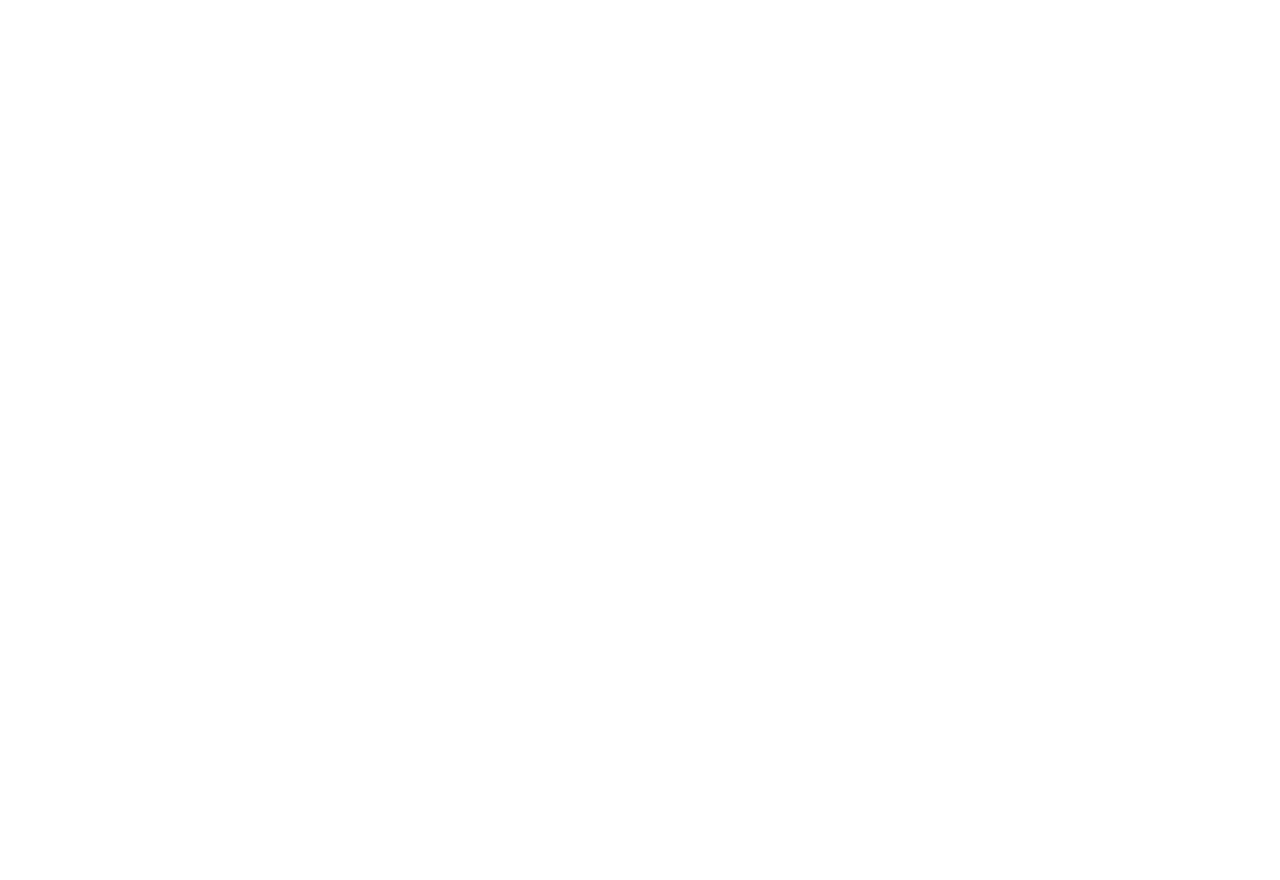
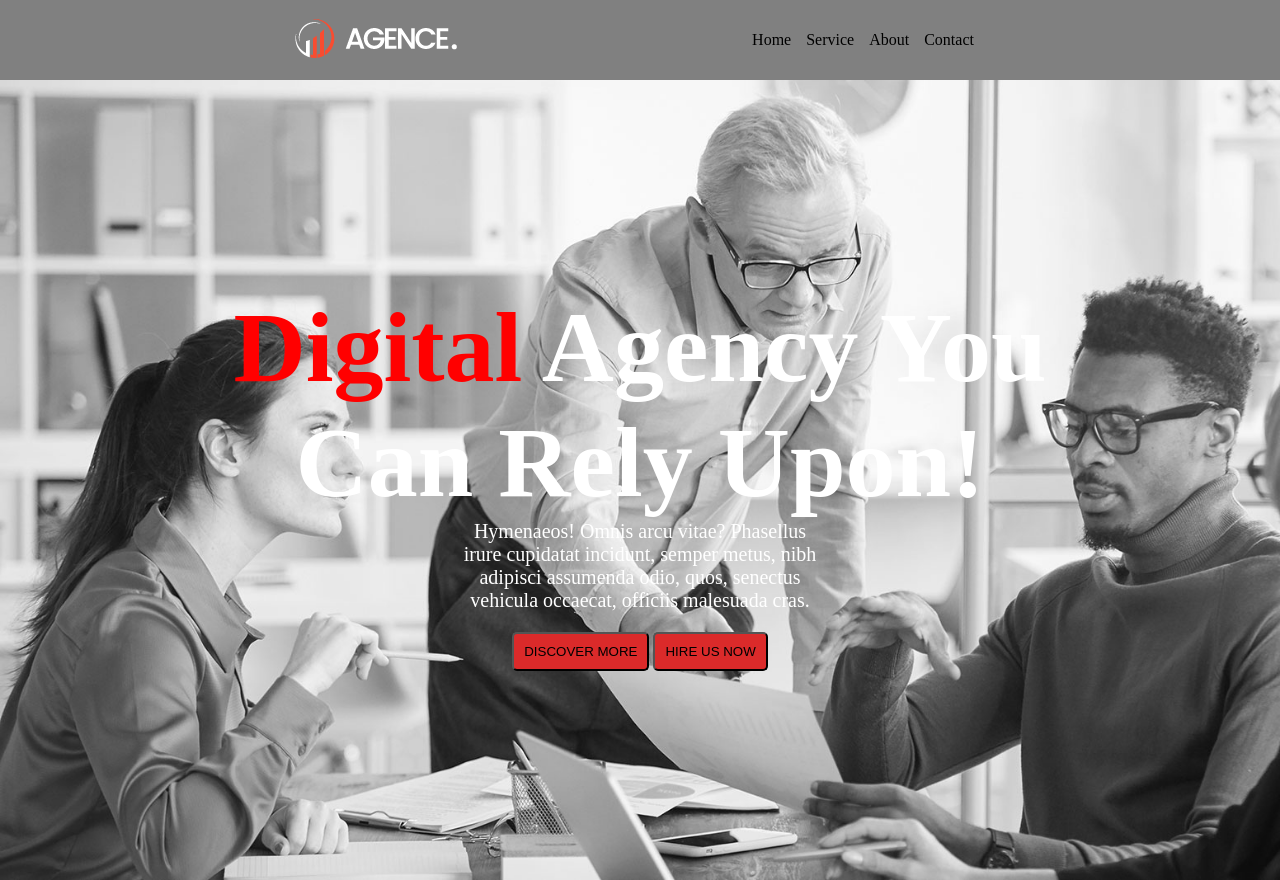
Before and after one commit to cpdminhaz/digital-agency, a plain HTML site: page index.html in a window 1280 px wide. Before the commit the page ends 800 px from the top, so only its background shows below. Drawn offline with Linux system fonts and the light colour scheme.

Commit message:
I have no Idea that what I am actually doing :(

```diff
--- /dev/null
+++ b/index.css
@@ -0,0 +1,35 @@
+* {
+    margin: 0;padding: 0;
+}
+
+/* Navigation Styles */
+nav {
+    display: flex;background-color:gray;justify-content: space-evenly;align-items: center;height: 80px;
+}
+.menus  ul {
+    display: flex;list-style: none;
+}
+.menu {
+    padding-right: 15px;
+}
+
+/* Headline Styles */
+.headline-container {
+    height: 100vh;background-image: url('asset/image/background.jpg');display: flex;flex-direction: column;justify-content: center;align-items: center;background-repeat: no-repeat;background-size: cover;
+}
+.vertical {
+    text-align: center;
+
+}
+.headline {
+    font-size: 100px;color: white;
+}
+#red {
+    color:red
+}
+.headline-info {
+    color: white;font-size: 20px
+}
+.btn-primary {
+    background-color: rgb(219, 42, 42);padding: 10px; margin-top: 20px;border-radius: 5px;
+}
--- a/index.html
+++ b/index.html
@@ -4,19 +4,46 @@
 <head>
     <meta charset="UTF-8">
     <meta name="viewport" content="width=device-width, initial-scale=1.0">
-    <title>Document</title>
+    <title>Digital Agency</title>
+    <link rel="stylesheet" href="index.css">
 </head>
 
 <body>
-<header>
 
-</header>
-<main>
+    <!-- Header Section -->
+    <header>
+        <nav>
+            <div class="logo"><img src="asset/logo/logo.png" alt=""></div>
+            <div class="menus">
+                <ul>
+                    <li class="menu">Home</li>
+                    <li class="menu">Service</li>
+                    <li class="menu">About</li>
+                    <li class="menu">Contact</li>
+                </ul>
+            </div>
+        </nav>
+    </header>
 
-</main>
-<footer>
+    <!-- Main Section -->
+    <main>
 
-</footer>
+    <!-- Headline Section -->
+        <div class="headline-container">
+        <div class="vertical">
+            <h1 class="headline"><span id="red">Digital</span> Agency You<br>Can Rely Upon!</h1>
+            <p class="headline-info">
+                Hymenaeos! Omnis arcu vitae? Phasellus <br> irure cupidatat incidunt, semper metus, nibh <br> adipisci assumenda odio, quos, senectus <br> vehicula occaecat, officiis malesuada cras.
+            </p>
+            <button class="btn-primary">DISCOVER MORE</button>
+            <button class="btn-primary">HIRE US NOW</button>
+        </div>
+        </div>
+    </main>
+
+    <footer>
+
+    </footer>
 </body>
 
 </html>
```
